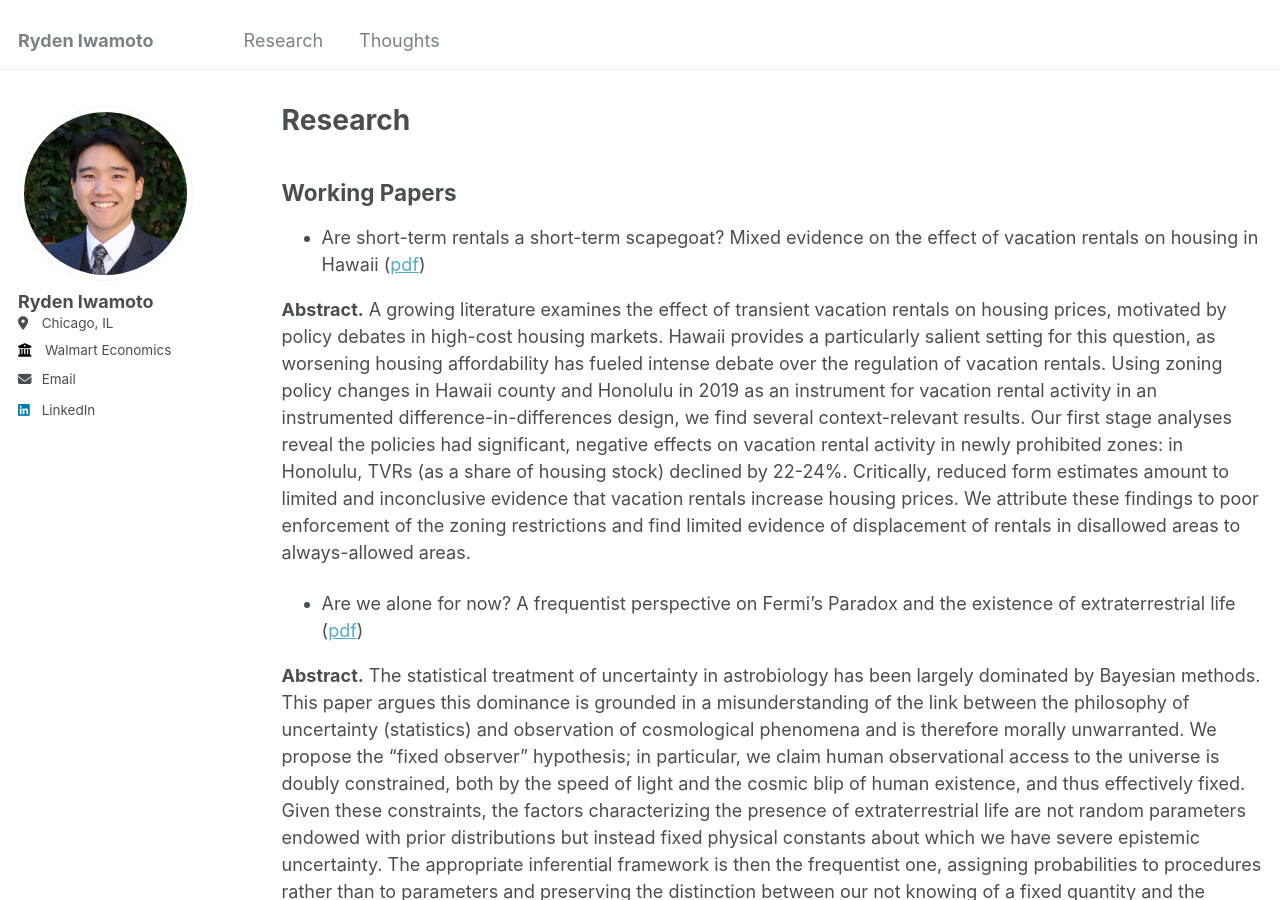
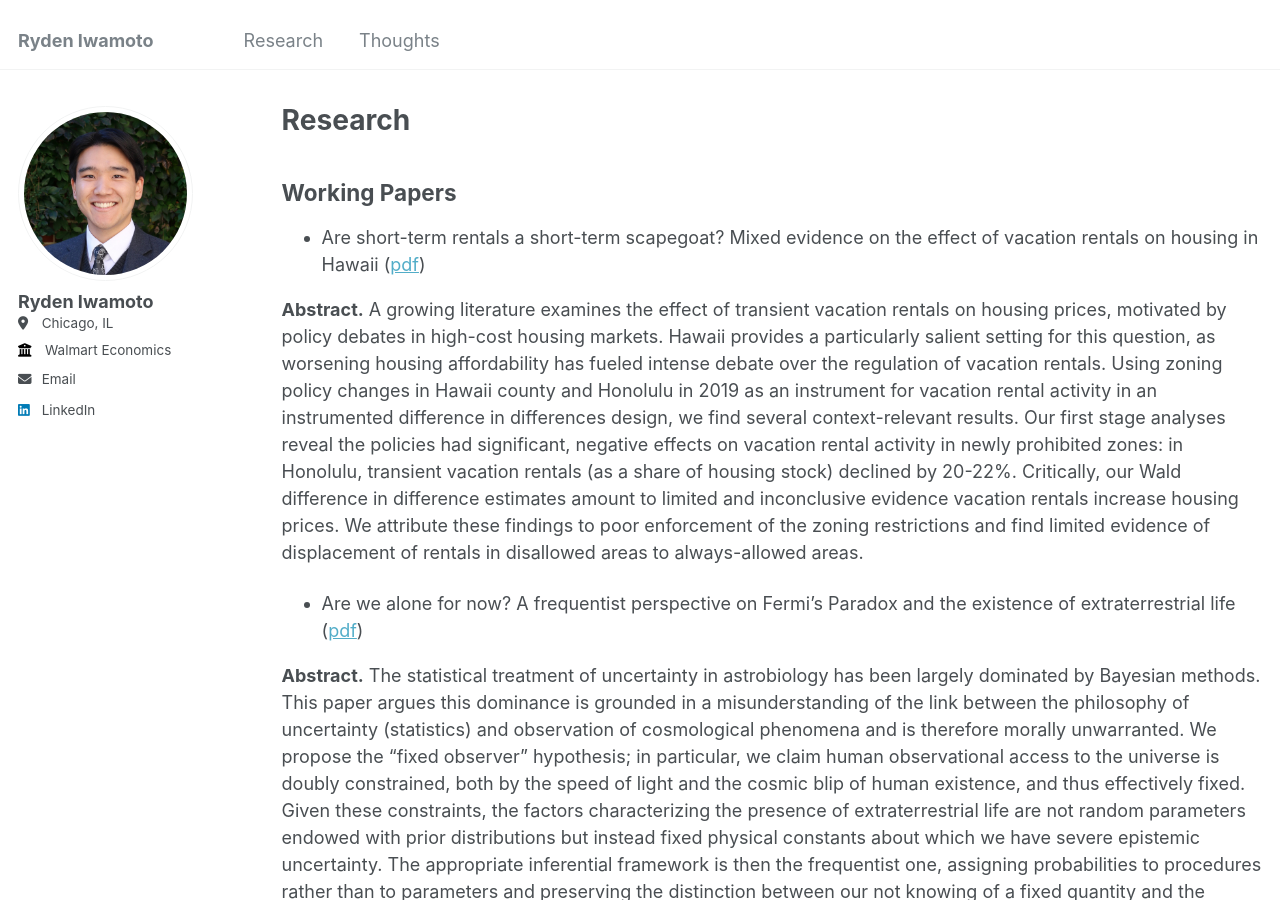
Before and after one commit to rydeniwamoto/rydeniwamoto.github.io, a Jekyll site: the page built from _pages/research.md, in a window 1280 px wide and 900 px high. Built offline with Jekyll 4.4.1, drawn with Linux system fonts in a browser that asks for light colours.

Commit message:
Update STR abstract

```diff
--- a/_pages/research.md
+++ b/_pages/research.md
@@ -9,7 +9,7 @@ Working Papers
 ------
 * Are short-term rentals a short-term scapegoat? Mixed evidence on the effect of vacation rentals on housing in Hawaii ([pdf](/files/STR-STS.pdf))
 
-**Abstract.** A growing literature examines the effect of transient vacation rentals on housing prices, motivated by policy debates in high-cost housing markets. Hawaii provides a particularly salient setting for this question, as worsening housing affordability has fueled intense debate over the regulation of vacation rentals. Using zoning policy changes in Hawaii county and Honolulu in 2019 as an instrument for vacation rental activity in an instrumented difference-in-differences design, we find several context-relevant results. Our first stage analyses reveal the policies had significant, negative effects on vacation rental activity in newly prohibited zones: in Honolulu, TVRs (as a share of housing stock) declined by 22-24%. Critically, reduced form estimates amount to limited and inconclusive evidence that vacation rentals increase housing prices. We attribute these findings to poor enforcement of the zoning restrictions and find limited evidence of displacement of rentals in disallowed areas to always-allowed areas.
+**Abstract.** A growing literature examines the effect of transient vacation rentals on housing prices, motivated by policy debates in high-cost housing markets. Hawaii provides a particularly salient setting for this question, as worsening housing affordability has fueled intense debate over the regulation of vacation rentals. Using zoning policy changes in Hawaii county and Honolulu in 2019 as an instrument for vacation rental activity in an instrumented difference in differences design, we find several context-relevant results. Our first stage analyses reveal the policies had significant, negative effects on vacation rental activity in newly prohibited zones: in Honolulu, transient vacation rentals (as a share of housing stock) declined by 20-22%. Critically, our Wald difference in difference estimates amount to limited and inconclusive evidence vacation rentals increase housing prices. We attribute these findings to poor enforcement of the zoning restrictions and find limited evidence of displacement of rentals in disallowed areas to always-allowed areas.
 
 * Are we alone for now? A frequentist perspective on Fermi's Paradox and the existence of extraterrestrial life ([pdf](/files/are-we-alone-for-now.pdf))
 
```
